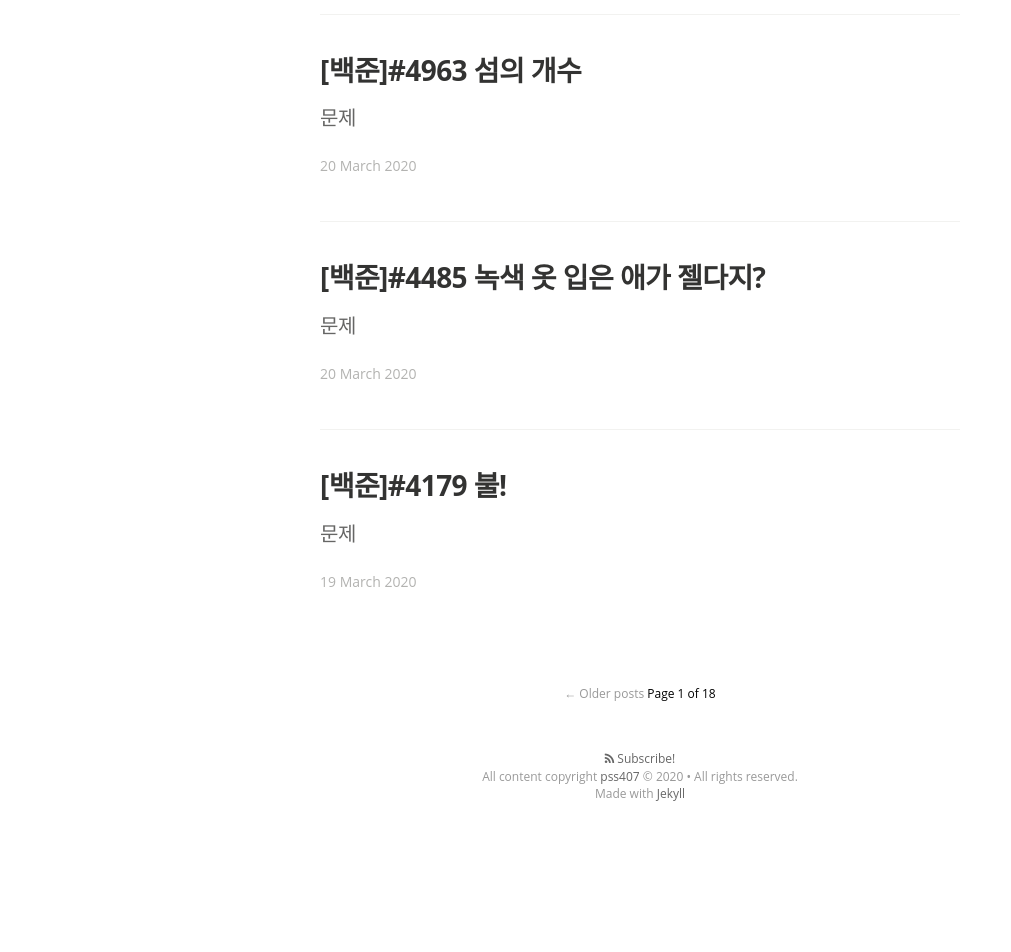
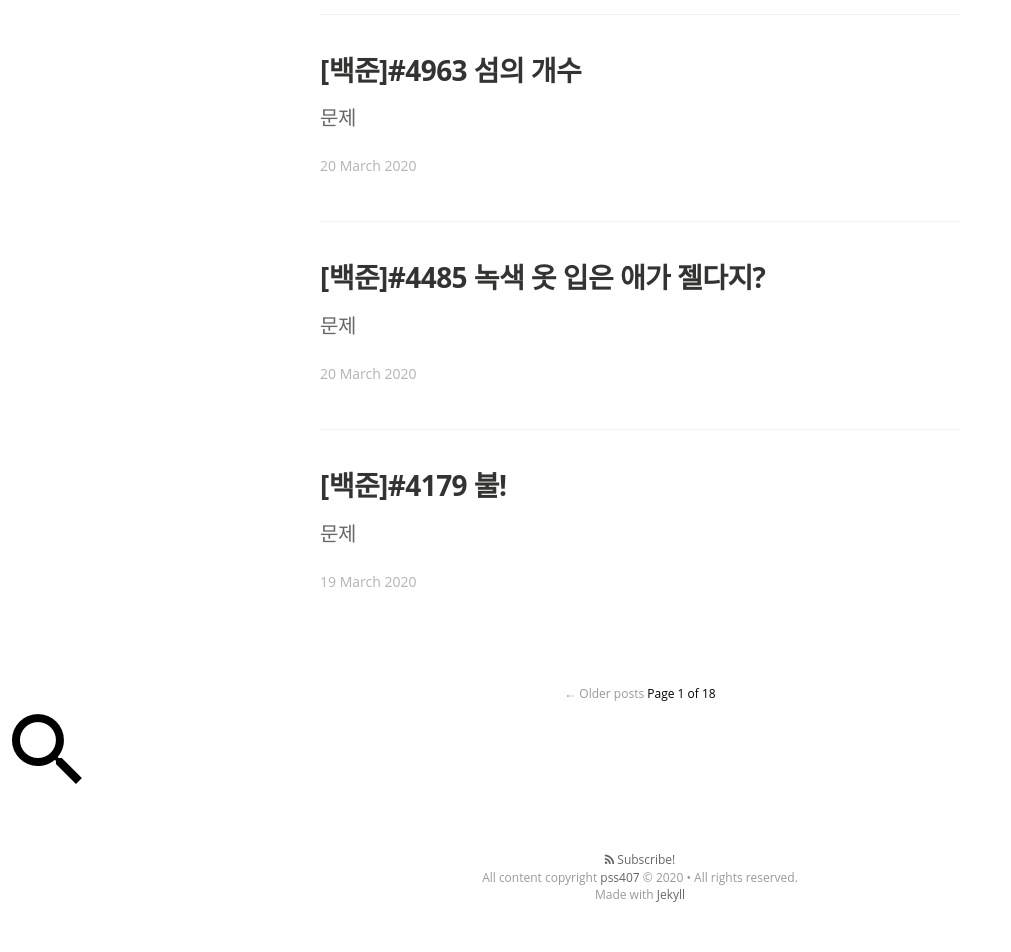
Before and after one commit to pss407/pss407.github.io, a Jekyll site: the page built from index.html, in a window 1280 px wide. Shown: the part 1112-2064 px from the top of the page, without its empty margins (0-1011 px from the left). Built offline with Jekyll 4.4.1, drawn with Linux system fonts in a browser that asks for light colours; nearby versions of some CDN libraries; some web fonts are replaced; the list of posts is cut into pages by our own code; before the commit the page ends 1963 px from its top, so only the background shows below that.

Commit message:
Update default.html

```diff
--- a/_layouts/default.html
+++ b/_layouts/default.html
@@ -17,6 +17,7 @@
 
     <!-- content end -->
 
+    <a href="/search/"><img src="/assets/images/icon/search.png"/></a>
     {% include footer.html %}
     {% include javascripts.html %}
 
```
